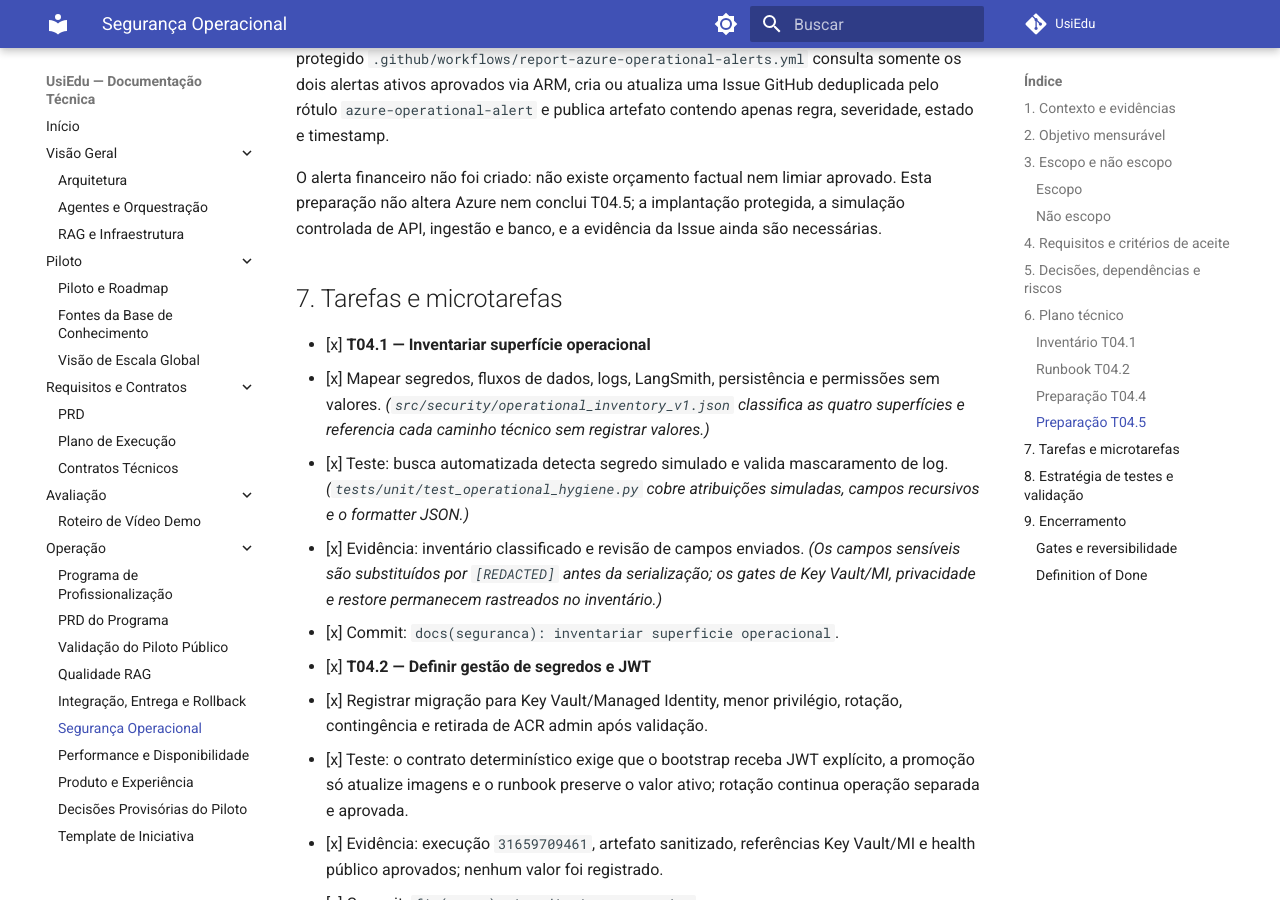
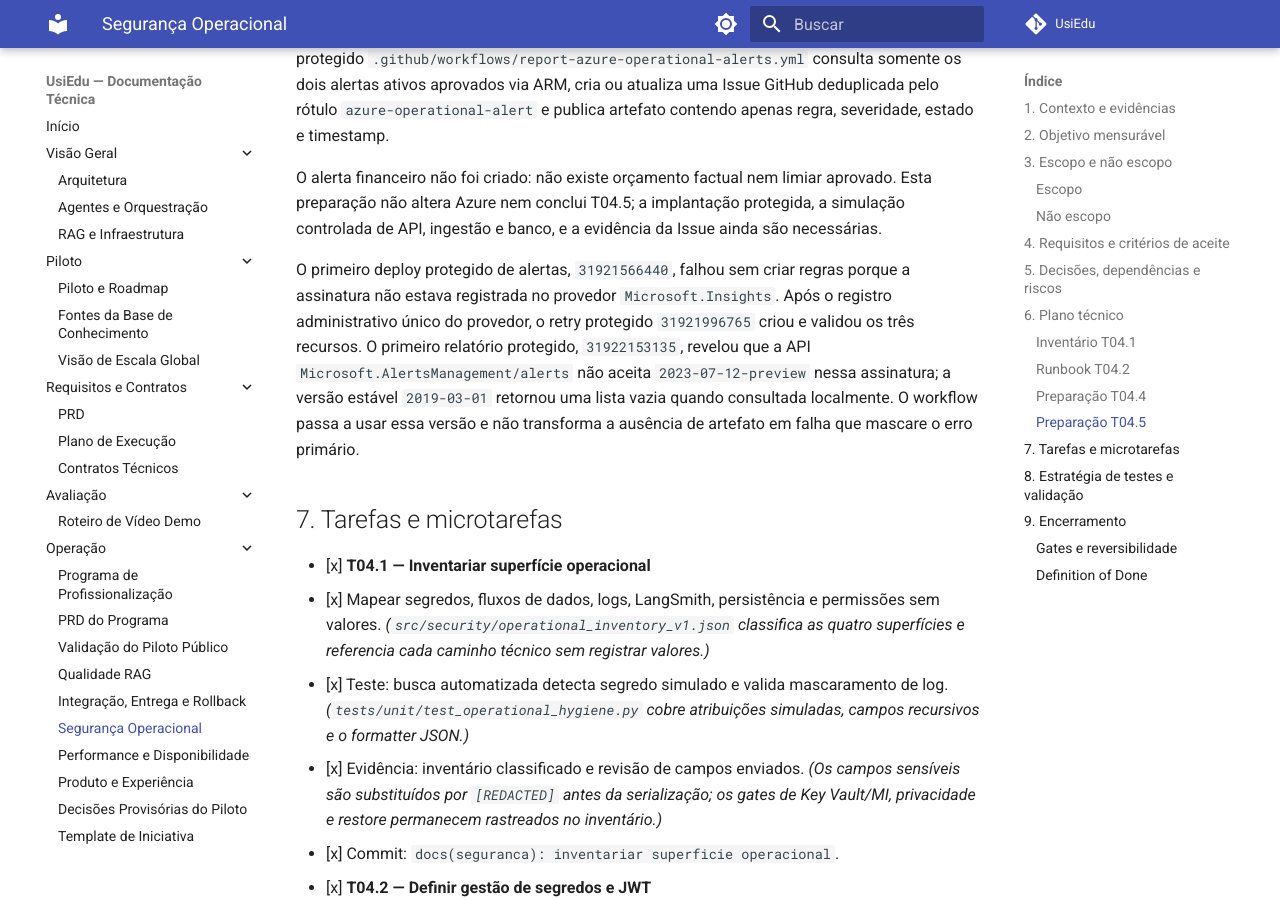
Before and after one commit to henriquebotelhogomes/UsiEdu, an MkDocs documentation site: the page built from docs/profissionalizacao/04-seguranca-operacional.md, in a window 1280 px wide and 900 px high, scrolled down 7858 px. Built offline with MkDocs 1.6.1 and Material for MkDocs 9.7.7, drawn with Linux system fonts in a browser that asks for light colours; comment, search, counter and statistics services are not loaded.

Commit message:
fix(azure): corrigir consulta de alertas
Co-authored-by: Copilot App <223556219+Copilot@users.noreply.github.com>

```diff
--- a/docs/profissionalizacao/04-seguranca-operacional.md
+++ b/docs/profissionalizacao/04-seguranca-operacional.md
@@ -275,6 +275,16 @@ aprovado. Esta preparação não altera Azure nem conclui T04.5; a implantação
 protegida, a simulação controlada de API, ingestão e banco, e a evidência da
 Issue ainda são necessárias.
 
+O primeiro deploy protegido de alertas, `31921566440`, falhou sem criar regras
+porque a assinatura não estava registrada no provedor `Microsoft.Insights`.
+Após o registro administrativo único do provedor, o retry protegido
+`31921996765` criou e validou os três recursos. O primeiro relatório
+protegido, `31922153135`, revelou que a API `Microsoft.AlertsManagement/alerts`
+não aceita `2023-07-12-preview` nessa assinatura; a versão estável
+`2019-03-01` retornou uma lista vazia quando consultada localmente. O workflow
+passa a usar essa versão e não transforma a ausência de artefato em falha que
+mascare o erro primário.
+
 ## 7. Tarefas e microtarefas
 
 - [x] **T04.1 — Inventariar superfície operacional**
```
Also changed, not shown: 2 other files.
